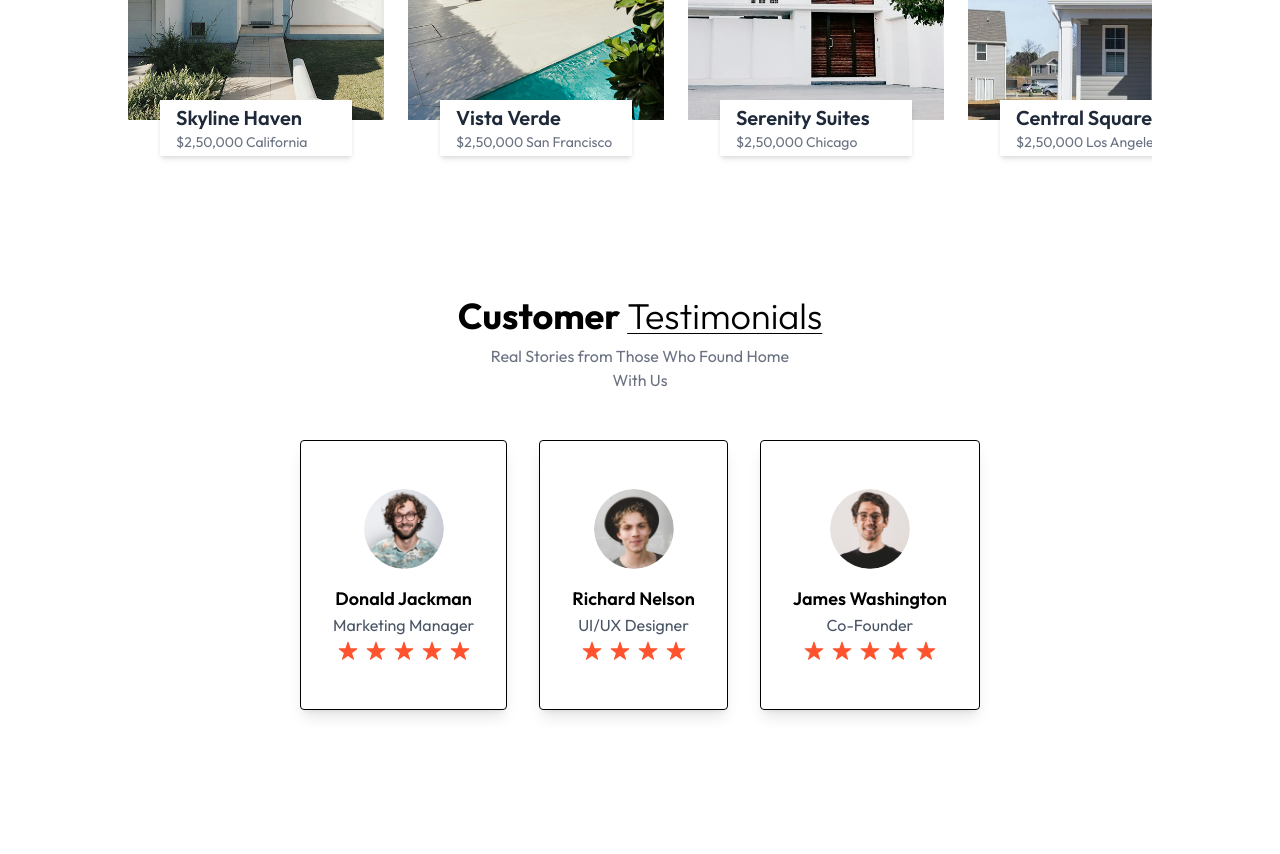
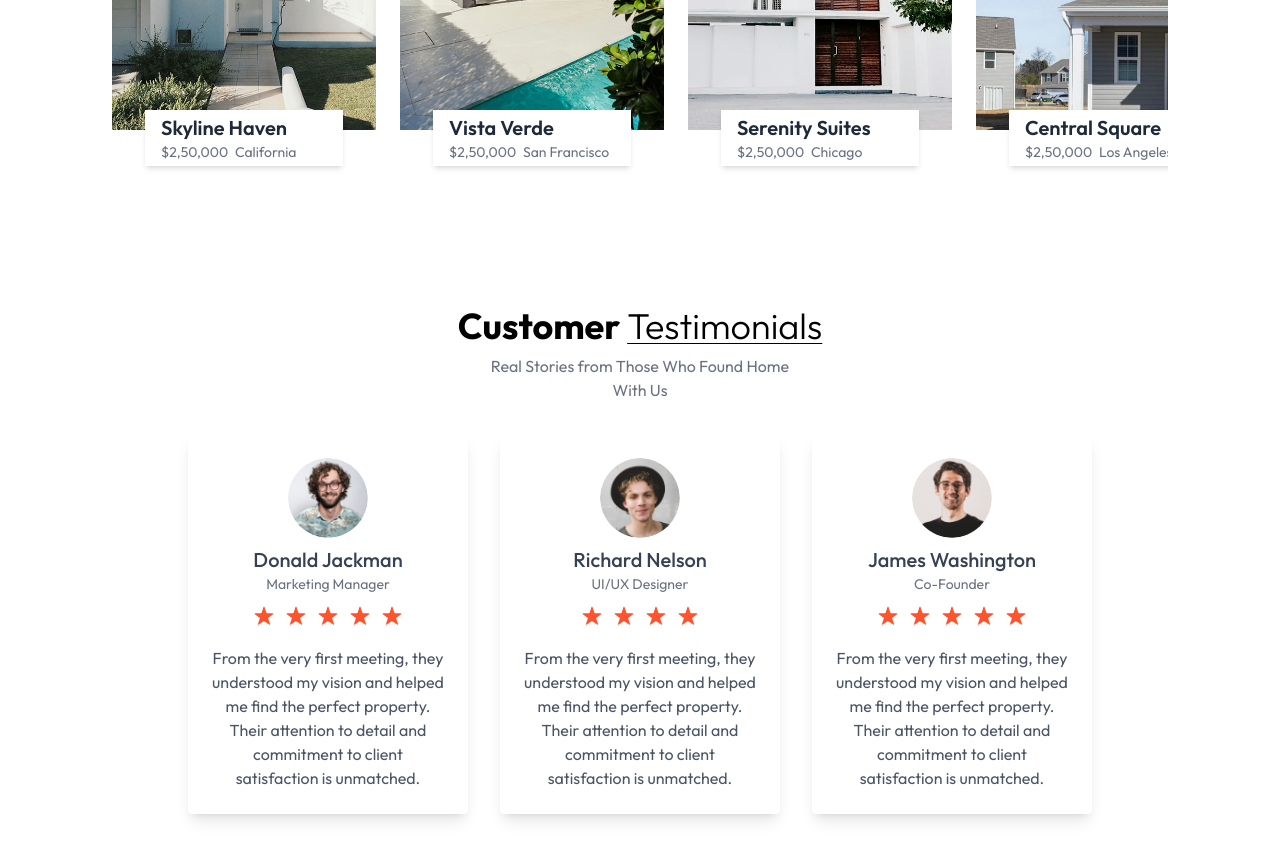
Before and after one commit to ankittripathe/RealEstate-App, a React (Vite) app: page / in a window 1280 px wide. Shown: the part 2240-3094 px from the top of the page. Before the commit the page ends 2990 px from the top, so only its background shows below. Built offline with nearby package versions, Linux system fonts and the light colour scheme.

Commit message:
testimnials added

```diff
--- a/src/Components/Project.jsx
+++ b/src/Components/Project.jsx
@@ -7,7 +7,7 @@ const Project = () => {
 
   return (
     <div
-      className=" container mx-auto py-4 px-6 md:px-20 lg:px-32 my-16 w-full overflow-hidden"
+      className="container mx-auto py-4 px-6 md:px-20 lg:px-28 my-16 w-full overflow-hidden"
       id="Projects"
     >
       <h1 className="text-2xl sm:text-4xl font-bold mb-2 text-center">
@@ -58,7 +58,7 @@ const Project = () => {
                         {project.title}
                       </h2>
                       <p className="text-gray-500 text-sm">
-                        {project.price} <span>{project.location}</span>
+                        {project.price} <span className="px-1">{project.location}</span>
                       </p>
                     </div>
                   </div>
--- a/src/Components/Testimonials.jsx
+++ b/src/Components/Testimonials.jsx
@@ -14,7 +14,7 @@ const Testimonials = () => {
           Testimonials
         </span>
       </h1>
-      <p className="text-center text-gray-500 mb-12 max-w-80 mx-auto">
+      <p className="text-center text-gray-500 mb-8 max-w-80 mx-auto">
         Real Stories from Those Who Found Home With Us
       </p>
 
@@ -23,26 +23,32 @@ const Testimonials = () => {
           return (
             <div
               key={index}
-              className="max-w-[340px] border shadow-lg rounded px-8 py-12 text-center"
+              className="max-w-[280px] border-0 shadow-lg rounded px-6 py-6 text-center"
             >
               <img
                 src={testimonial.image}
-                alt={testimonial.title}
-                className="w-20 h-20 rounded-full mx-auto mb-4"
+                alt={testimonial.alt}
+                className="w-20 h-20 rounded-full mx-auto mb-2"
               />
-              <h2 className="text-lg font-semibold">{testimonial.name}</h2>
-              <p className="text-gray-600">{testimonial.title}</p>
+              <h2 className="text-xl text-gray-700 font-medium">
+                {testimonial.name}
+              </h2>
+              <p className="text-gray-500 mb-2 text-sm">{testimonial.title}</p>
 
-              <div>
-                {Array.from({ length: testimonial.rating }, (item, index) => (
-                  <img
-                    key={index}
-                    src={star_icon}
-                    alt="Star Rating"
-                    className="inline-block w-5 h-5 mx-1"
-                  />
-                ))}
+              {/* doubt */}
+              <div className="flex justify-center gap-1 text-red-500 mb-4">
+                {Array.from({ length: testimonial.rating }, (item, index) => {
+                  return (
+                    <img
+                      key={index}
+                      src={star_icon}
+                      alt="Star Rating"
+                      className="inline-block w-5 h-5 m-1"
+                    />
+                  );
+                })}
               </div>
+              <p className="text-gray-600 ">{testimonial.text}</p>
             </div>
           );
         })}
--- a/src/main.jsx
+++ b/src/main.jsx
@@ -4,7 +4,7 @@ import "./index.css";
 import App from "./App.jsx";
 
 createRoot(document.getElementById("root")).render(
-  <StrictMode>
+  // <StrictMode>
     <App />
-  </StrictMode>
+  // </StrictMode>
 );
```
